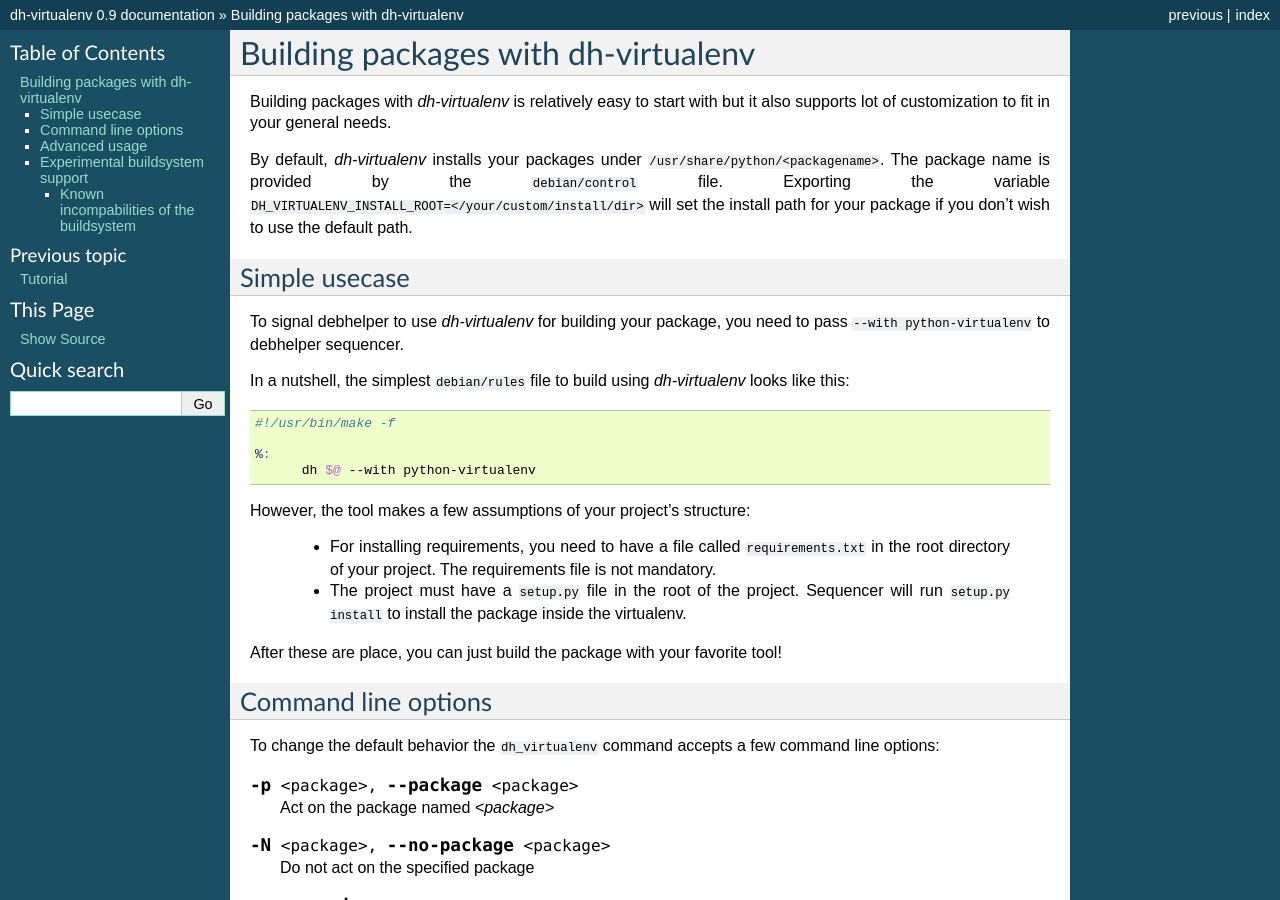
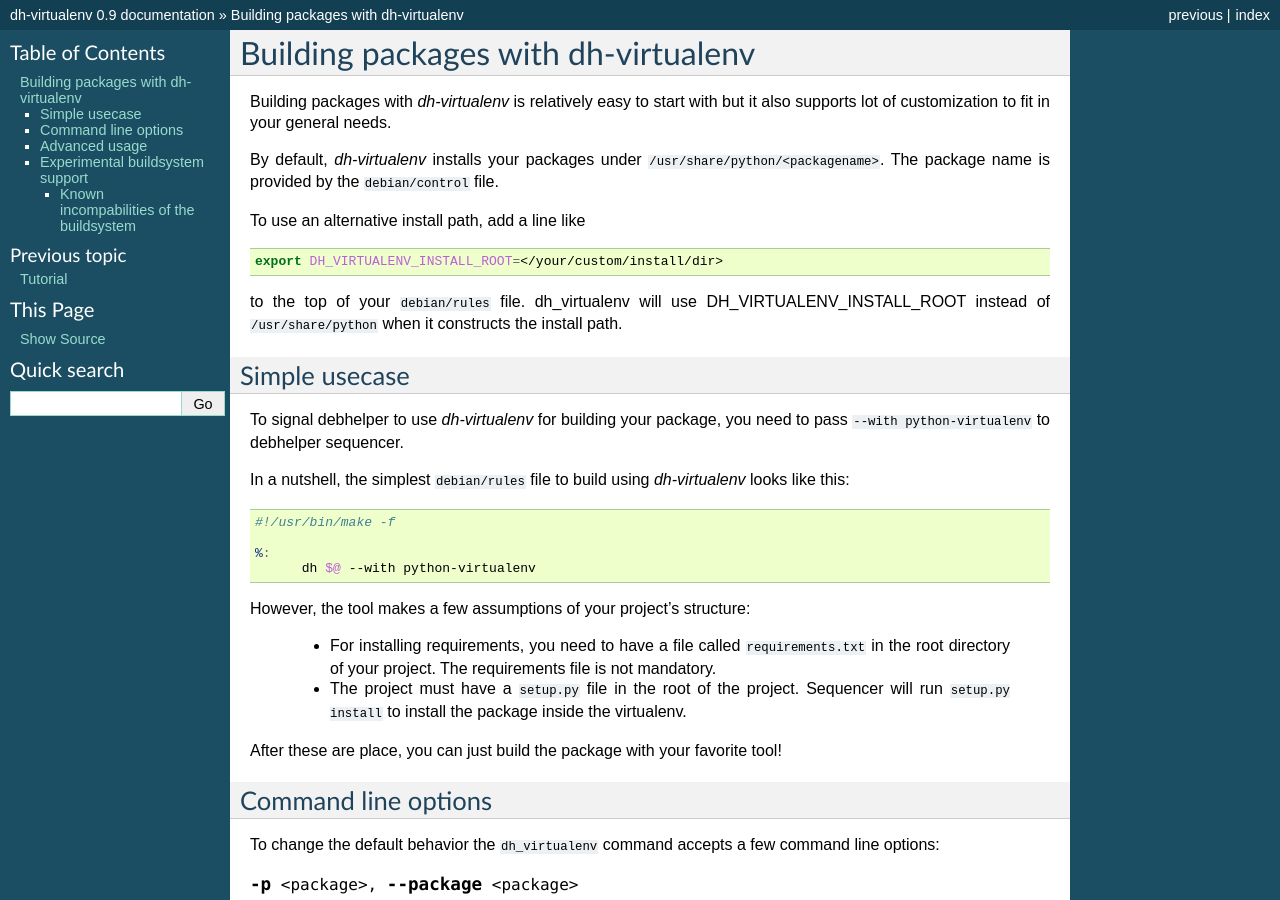
Before and after one commit to spotify/dh-virtualenv, a Sphinx documentation site: the page built from doc/usage.rst, in a window 1280 px wide and 900 px high. Built offline with Sphinx 7.4.7, drawn with Linux system fonts in a browser that asks for light colours.

Commit message:
Clarify usage of DH_VIRTUALENV_ROOT.

```diff
--- a/doc/usage.rst
+++ b/doc/usage.rst
@@ -8,9 +8,17 @@ needs.
 
 By default, *dh-virtualenv* installs your packages under
 ``/usr/share/python/<packagename>``. The package name is provided by
-the ``debian/control`` file. Exporting the variable ``DH_VIRTUALENV_INSTALL_ROOT=</your/custom/install/dir>``
-will set the install path for your package if you don't wish to use
-the default path.
+the ``debian/control`` file.
+
+To use an alternative install path, add a line like
+
+.. code-block:: make
+
+  export DH_VIRTUALENV_INSTALL_ROOT=</your/custom/install/dir>
+
+to the top of your ``debian/rules`` file. dh_virtualenv will use
+DH_VIRTUALENV_INSTALL_ROOT instead of ``/usr/share/python`` when it
+constructs the install path.
 
 Simple usecase
 ==============
```
